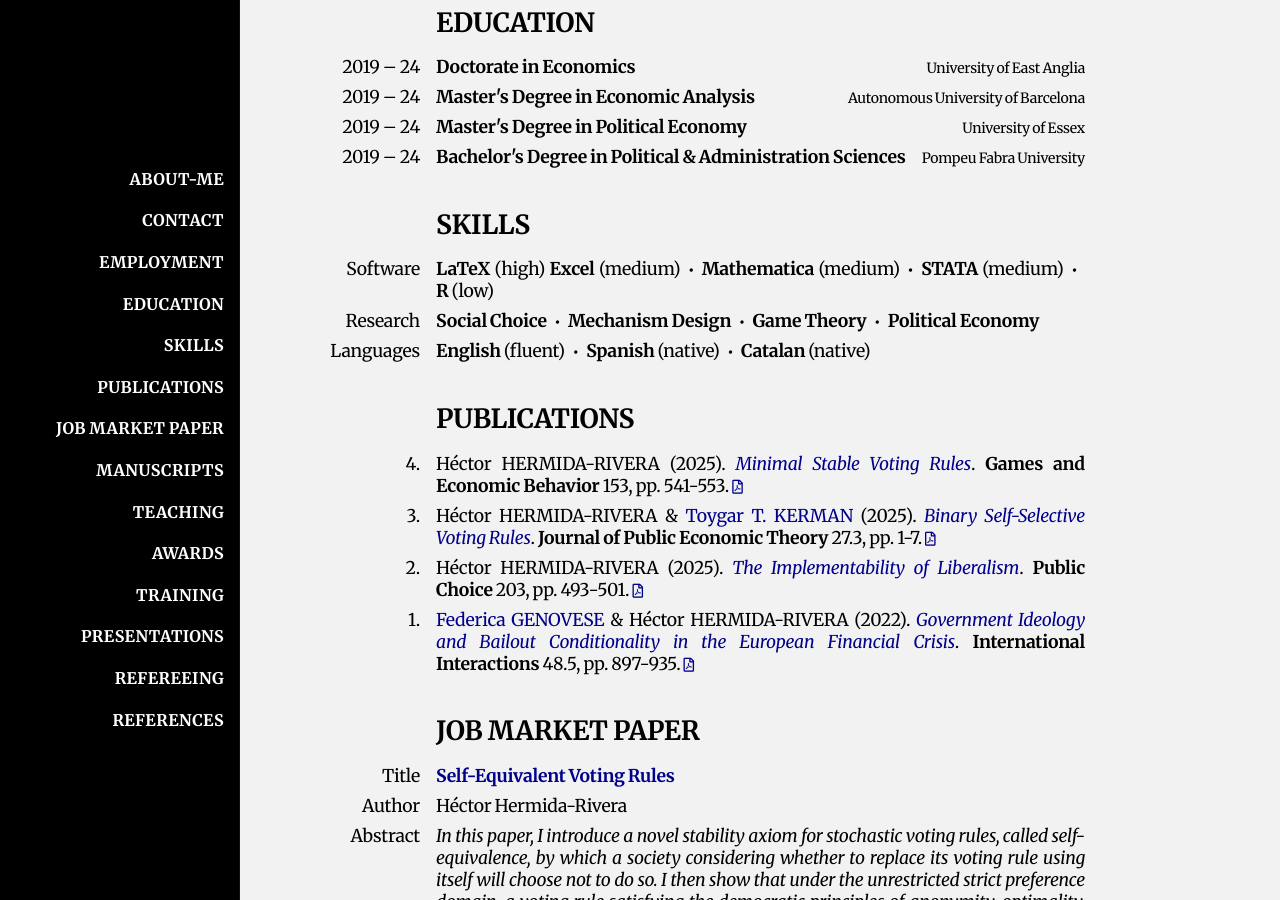
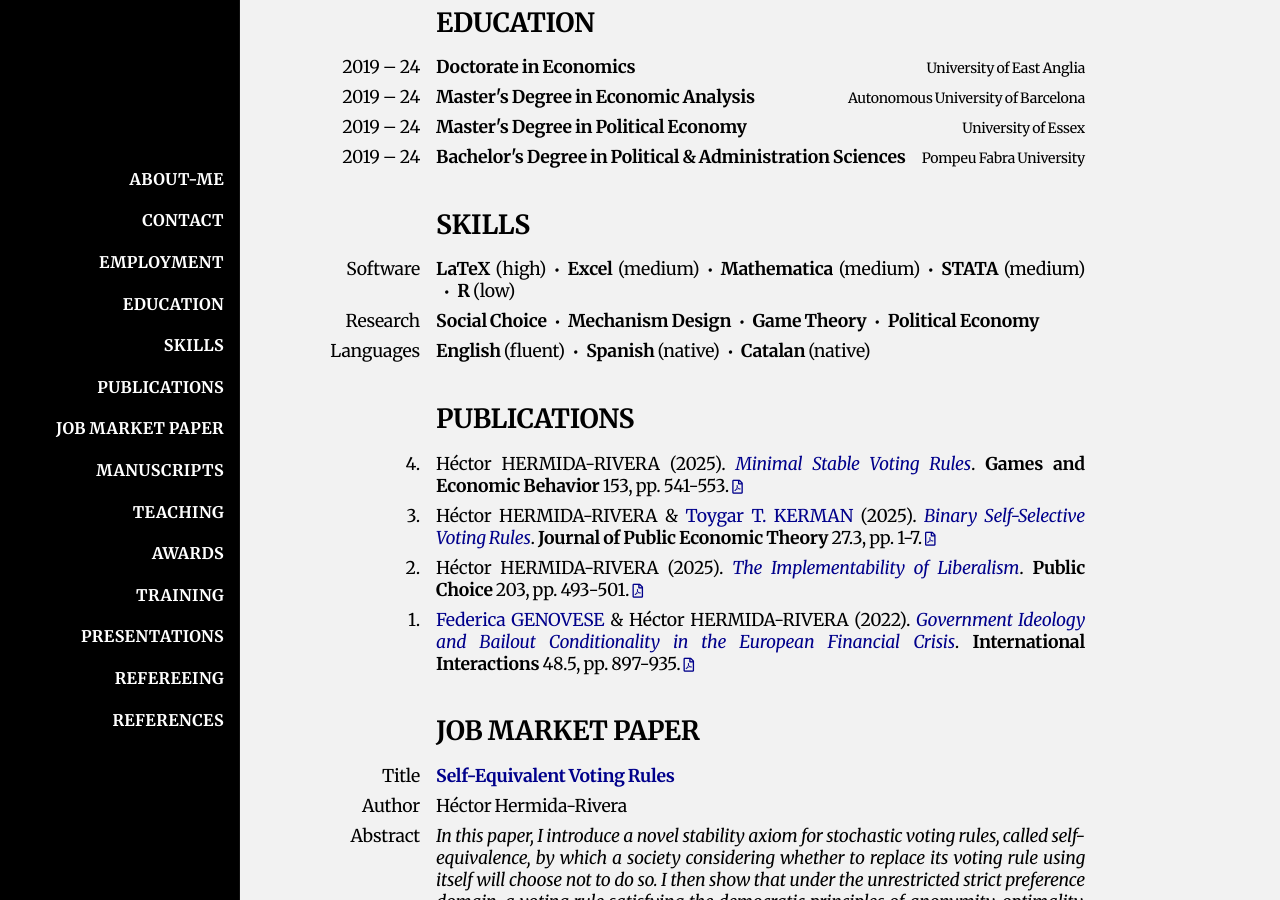
Before and after one commit to HectorHermidaRivera/hectorhermidarivera.github.io, a Jekyll site: the page built from index.md, in a window 1280 px wide and 900 px high, scrolled down 850 px. Built offline with Jekyll 4.4.1, drawn with Linux system fonts in a browser that asks for light colours; a style sheet for code colours, icons or effects is not loaded.

Commit message:
Update index.md

```diff
--- a/index.md
+++ b/index.md
@@ -116,7 +116,7 @@ title: Home
 
 <div class="two-column">
   <div class="label">Software</div>
-  <div class="value"><b>LaTeX</b> (high) <b>Excel</b> (medium)<span class="bullet"></span><b>Mathematica</b> (medium)<span class="bullet"></span><b>STATA</b> (medium)<span class="bullet"></span><b>R</b> (low)</div>
+  <div class="value"><b>LaTeX</b> (high)<span class="bullet"></span><b>Excel</b> (medium)<span class="bullet"></span><b>Mathematica</b> (medium)<span class="bullet"></span><b>STATA</b> (medium)<span class="bullet"></span><b>R</b> (low)</div>
 
   <div class="label">Research</div>
   <div class="value"><b>Social Choice</b><span class="bullet"></span><b>Mechanism Design</b><span class="bullet"></span><b>Game Theory</b><span class="bullet"></span><b>Political Economy</b></div>
```
